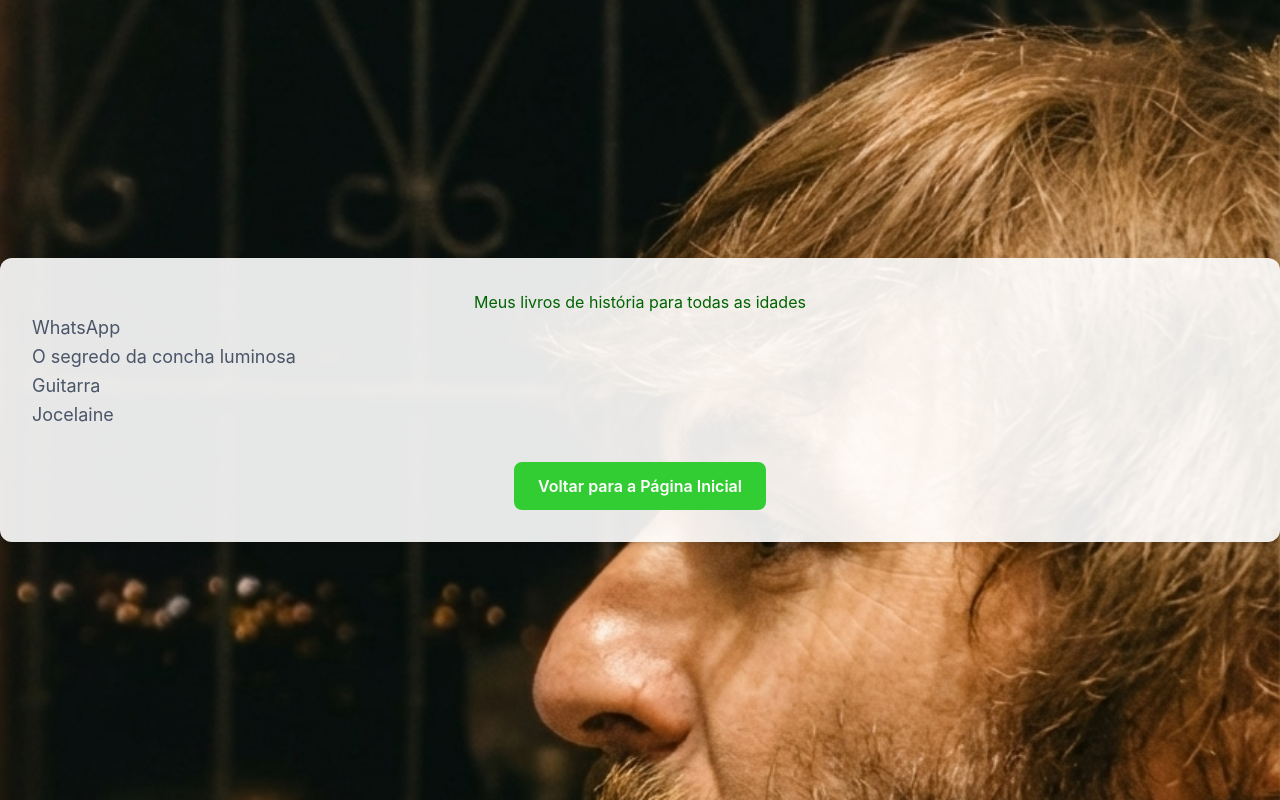
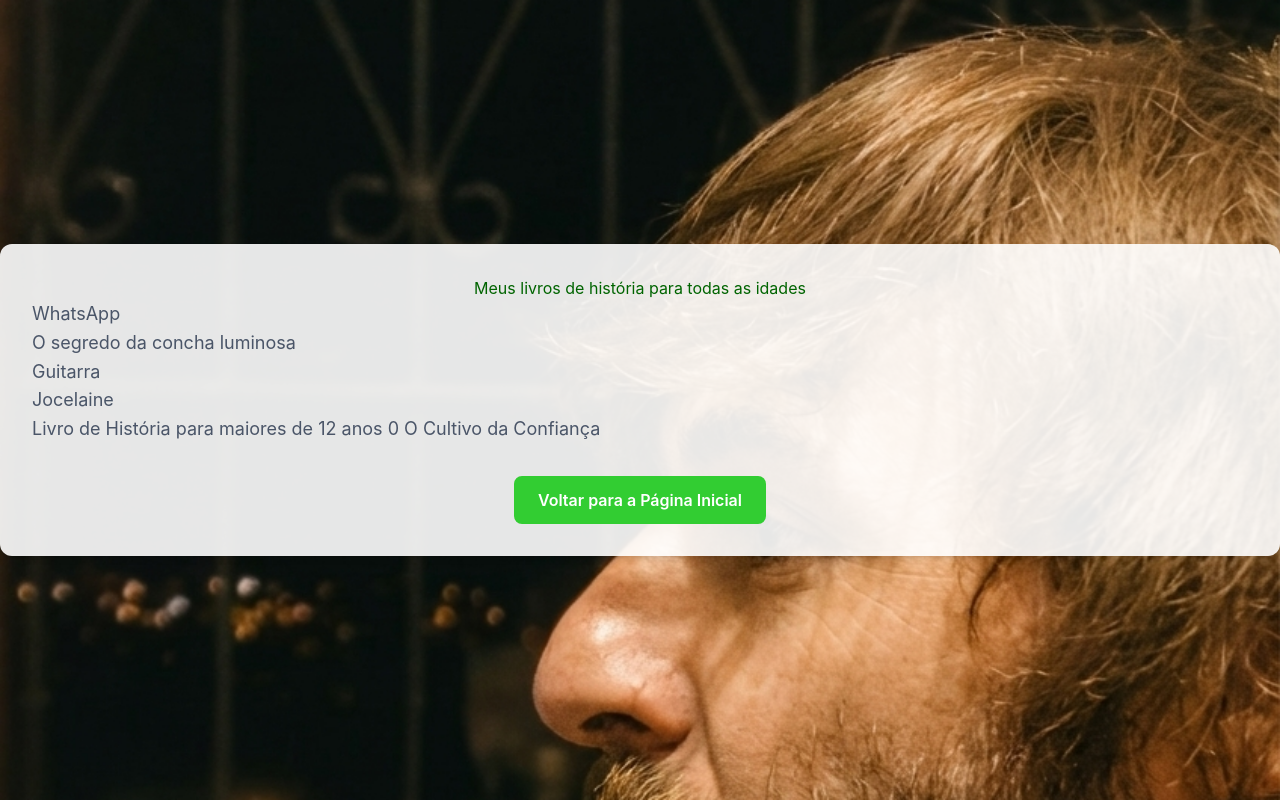
Before and after one commit to AlanFGB/sementeiraverde, a plain HTML site: page MeusLivrosdeHistórias.html in a window 1280 px wide. Drawn offline with nearby package versions, Linux system fonts and the light colour scheme.

Commit message:
Add link for 'Livro de História para maiores de 12 anos'

```diff
--- a/MeusLivrosdeHistórias.html
+++ b/MeusLivrosdeHistórias.html
@@ -86,6 +86,7 @@
  <p><a href="https://gemini.google.com/share/4fafd19f39fd">O segredo da concha luminosa</a></p>
       <p><a href="https://gemini.google.com/share/af3f2a029c45">Guitarra</a></p>
         <p><a href="https://gemini.google.com/share/4005d7e6cd7b">Jocelaine</a></p>
+         <p><a href="https://gemini.google.com/share/a8a7fba61bfb">Livro de História para maiores de 12 anos 0 O Cultivo da Confiança</a></p>
         <hr>
 
 
```
